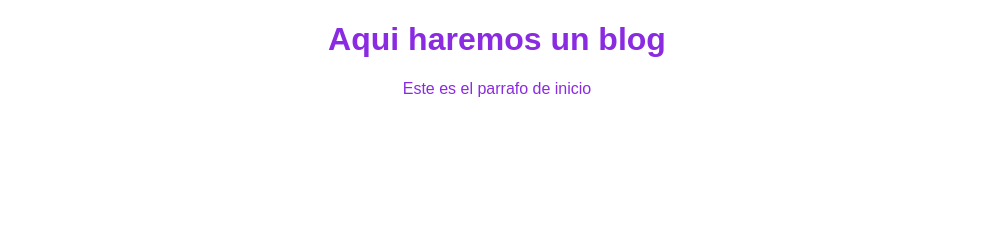
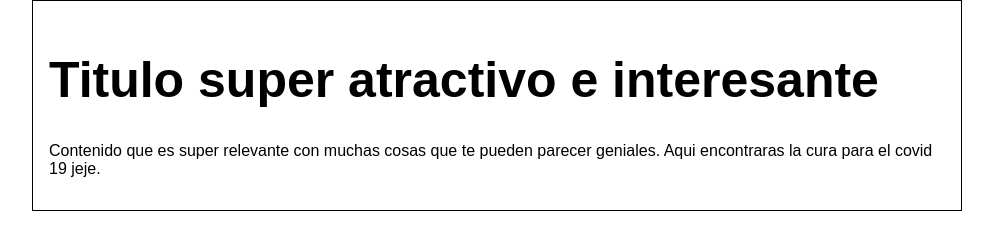
Before and after one commit to Asti-Dev/Practicando-con-github, a plain HTML site: page index.html in a window 1280 px wide. Shown: the whole page, without its empty margins (143-1136 px from the left). Drawn offline with Linux system fonts and the light colour scheme.

Commit message:
commit al blog de master

```diff
--- a/css/estilos.css
+++ b/css/estilos.css
@@ -1,5 +1,20 @@
 body {
-    color: blueviolet;
-    font-family: Arial, Helvetica, sans-serif;
+    color: black;
+    font-family: "Arial";
     text-align: center;
+    font-size: 16px;
+    margin: 0;
+    padding: 0;
 }
+
+#container{
+    width: 70%;
+    padding: 1em;
+    text-align: left;
+    border: 1px solid black;
+    margin: 0 auto;
+}
+
+#container h1{
+    font-size: 50px;
+}
--- a/index.html
+++ b/index.html
@@ -6,7 +6,14 @@
     <link rel="stylesheet" href="css/estilos.css">
 </head>
 <body>
-    <h1>Aqui haremos un blog</h1>
-    <p>Este es el parrafo de inicio</p>
+    <div id="container">
+        <div id="post">
+            <h1>Titulo super atractivo e interesante</h1>
+            <p>Contenido que es super relevante con muchas cosas
+                que te pueden parecer geniales. Aqui encontraras
+                la cura para el covid 19 jeje.
+            </p>
+        </div>
+    </div>
 </body>
 </html>
```
